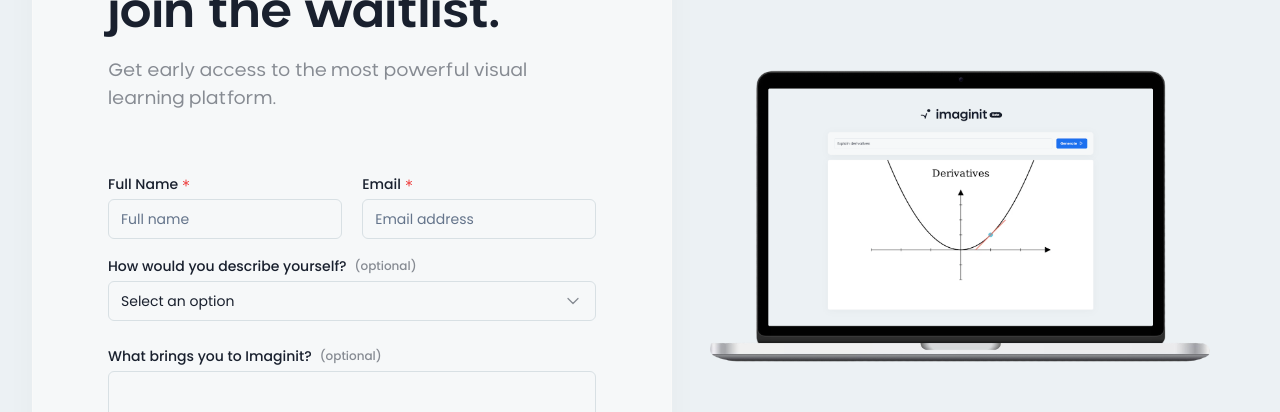
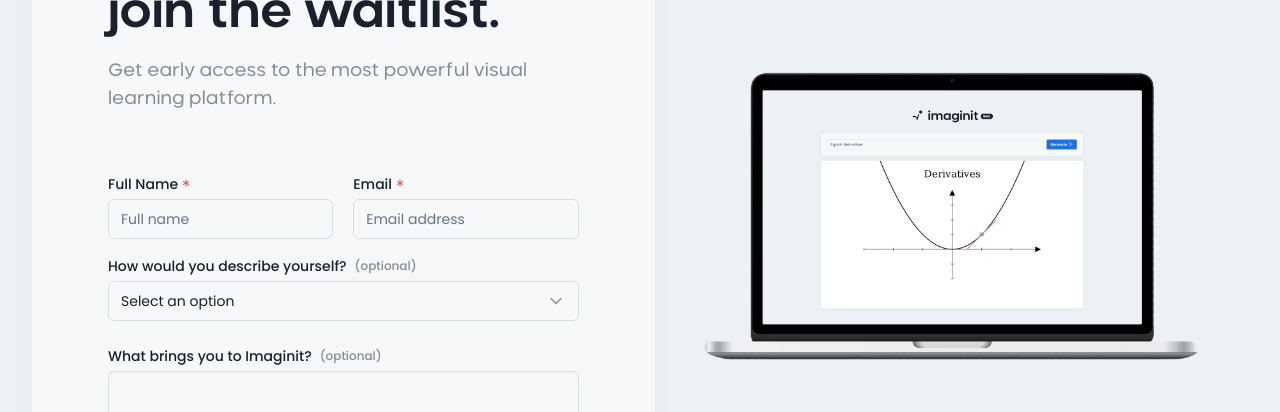
Before and after one commit to imaginit-ai/frontend, a React (Vite) app: page /waitlist in a window 1280 px wide. Shown: the part 194-606 px from the top of the page. Built offline with nearby package versions, Linux system fonts and the light colour scheme; no server answers.

Commit message:
Fixed Waitlist Image

```diff
--- a/src/screens/AuthScreen/AuthScreen.tsx
+++ b/src/screens/AuthScreen/AuthScreen.tsx
@@ -23,9 +23,9 @@ const AuthScreen = () => {
         </a>
         <WaitlistForm />
       </div>
-      <div className="as__right flex w-full min-h-full max-h-[100vh] justify-center items-center p-[16px]">
+      <div className="as__right flex w-full min-h-full max-h-[100vh] justify-center items-center p-[50px]">
         {/* <WatchingVideosImg className="max-w-[500px]" /> */}
-        <img src={GenerateScreenMockup} className="max-w-[500px]" />
+        <img src={GenerateScreenMockup} />
       </div>
     </div>
   );
```
